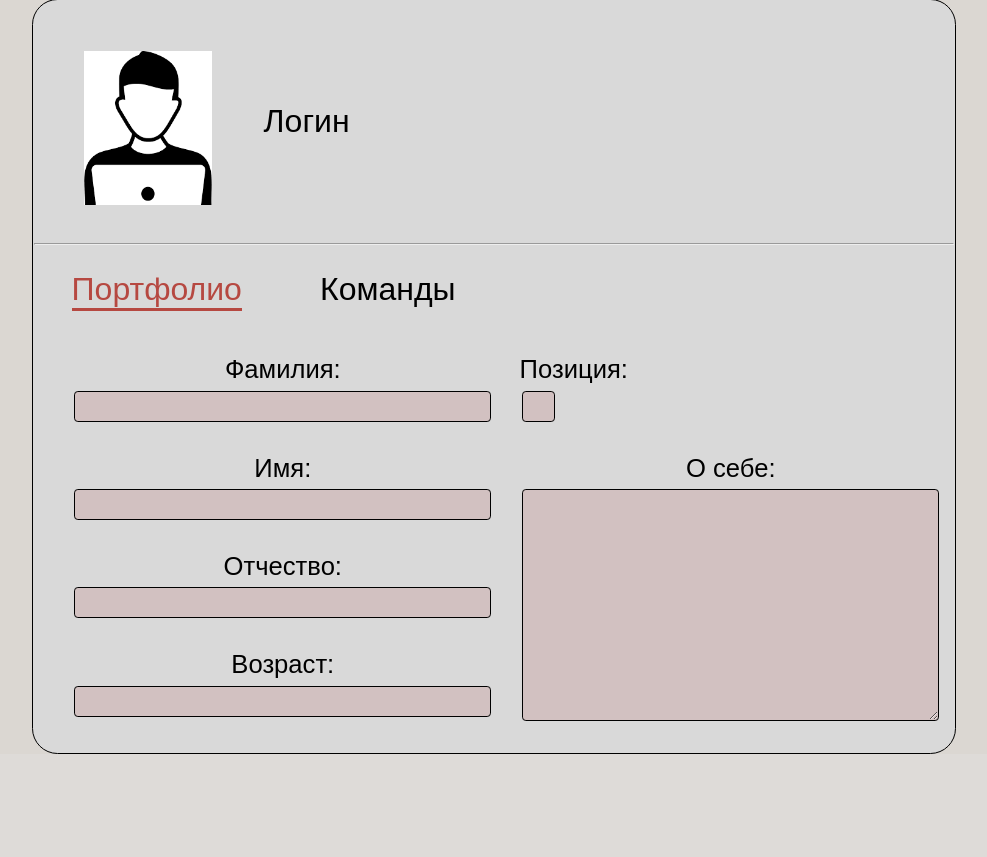
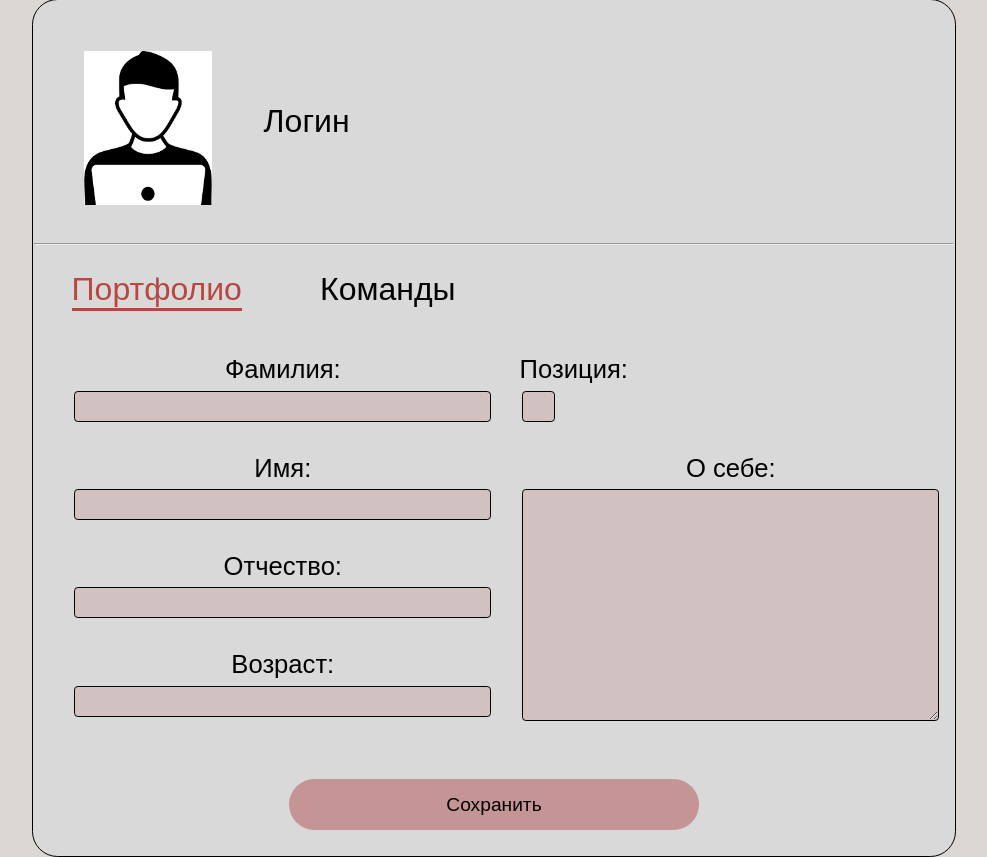
Before and after one commit to enemyare/ProfectOnlyworks, a Django app: page /profile in a window 1280 px wide. Shown: the part 147-1004 px from the top of the page, without its empty margins (146-1133 px from the left). Before the commit the page ends 901 px from the top, so only its background shows below. Run offline with Django 4.2, Linux system fonts and the light colour scheme.

Commit message:
edit profile html

```diff
--- a/basketball/main/templates/main/profile.html
+++ b/basketball/main/templates/main/profile.html
@@ -77,6 +77,7 @@
                             </div>
                         </div>
                     </main>
+                    <a class="start" href="#">Сохранить</a>
                 </div>
             </main>
         </section>
```
